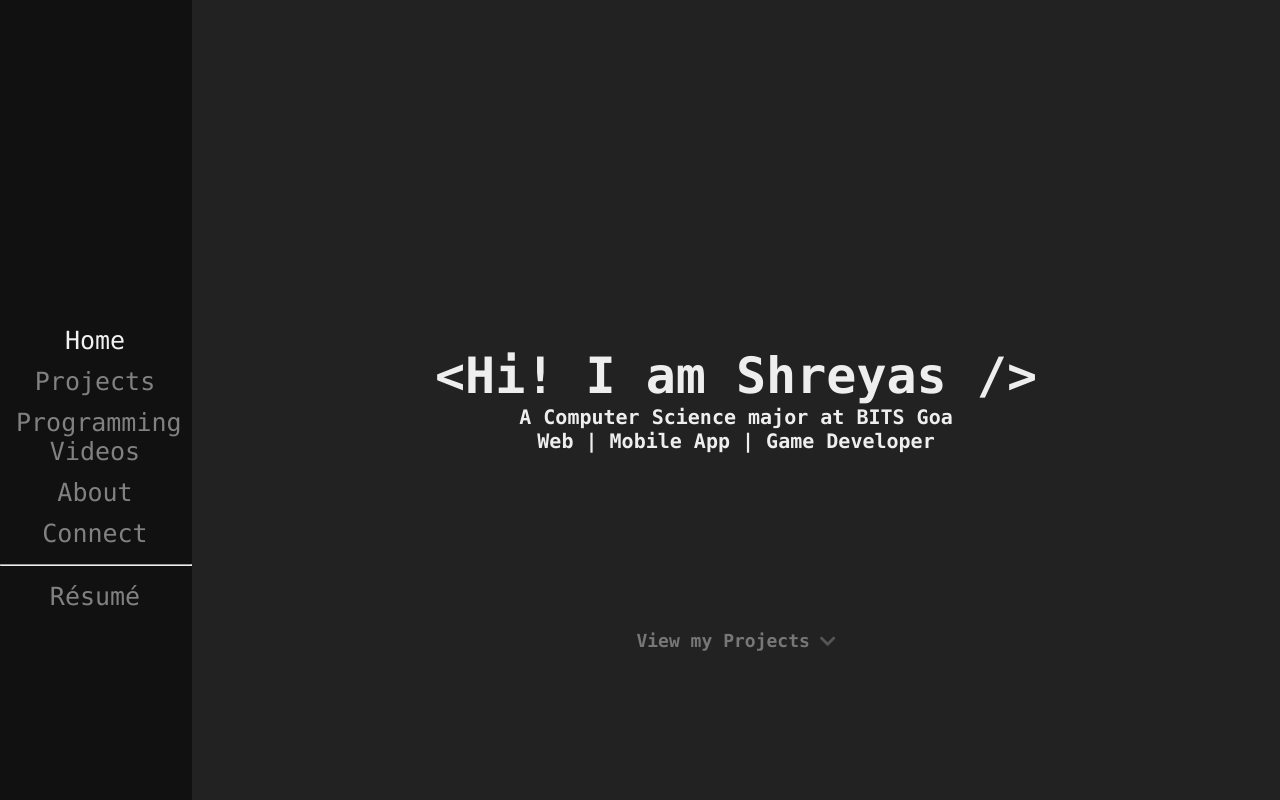
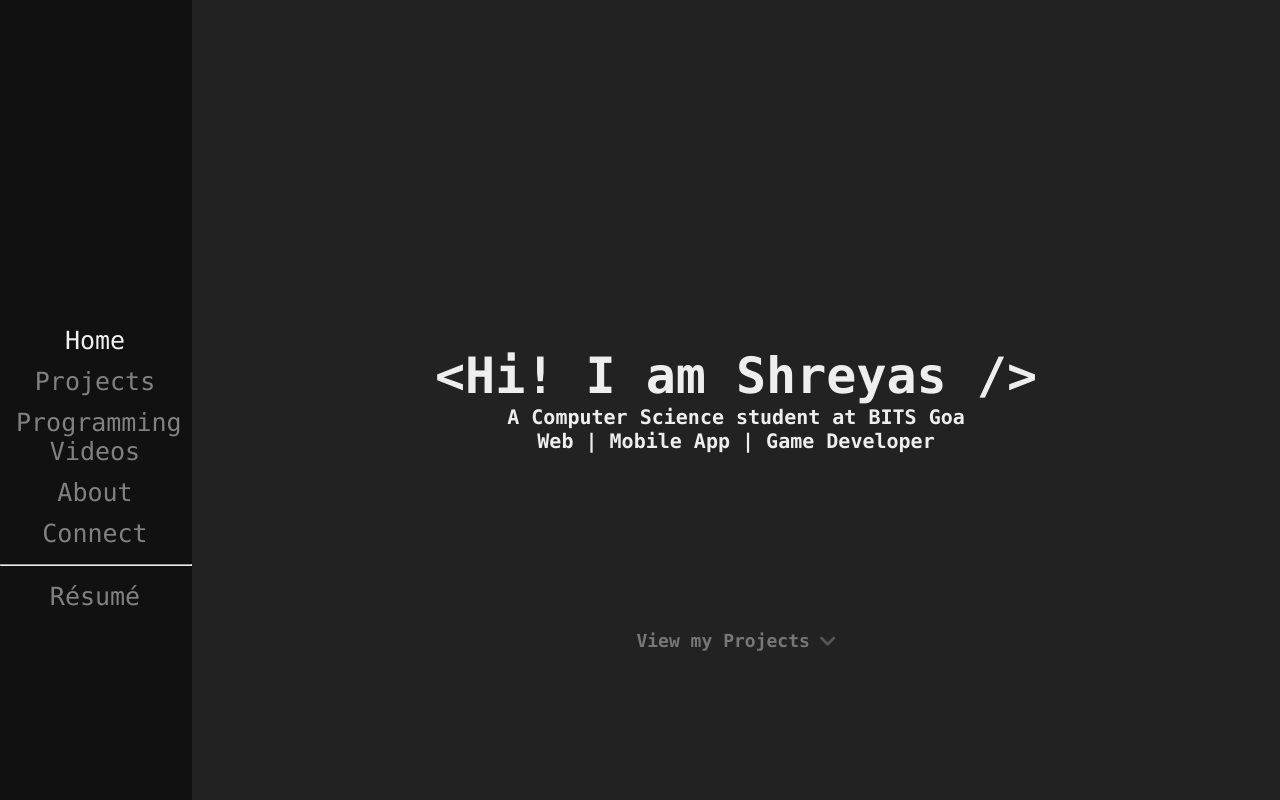
Before and after one commit to shreyasnisal/shreyasnisal.github.io, a plain HTML site: page index.html in a window 1280 px wide. Shown: the top 800 px of the page. Drawn offline with nearby package versions, Linux system fonts and the light colour scheme.

Commit message:
Minor text change

```diff
--- a/index.html
+++ b/index.html
@@ -29,7 +29,7 @@
         <header id="home">
             <div class="landing-text">
                 <h1 id="typeText"></h1>
-                <h6 id="typeText2">A Computer Science major at BITS Goa</h6>
+                <h6 id="typeText2">A Computer Science student at BITS Goa</h6>
                 <h6 id="typeText3">Web | Mobile App | Game Developer</h6>
             </div>
             <a href="#projects" class="down-button">
```
